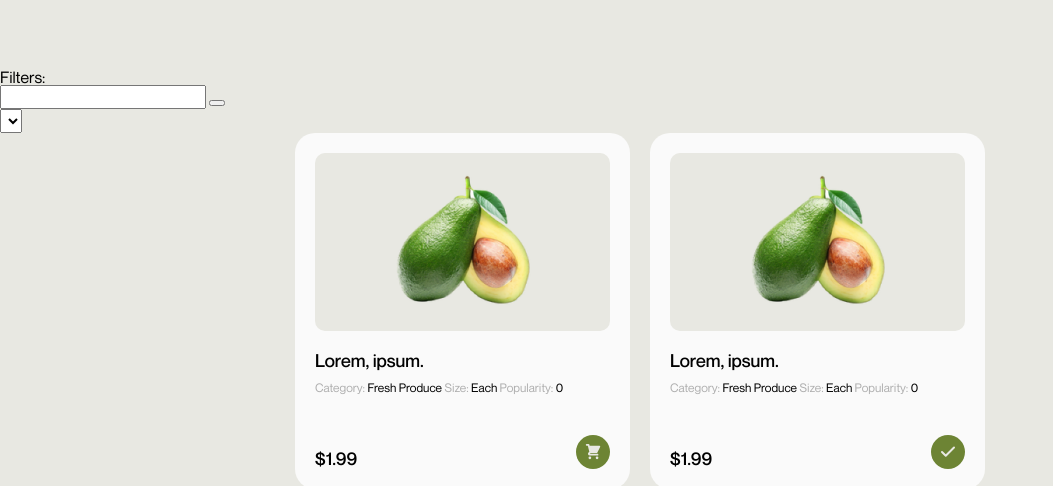
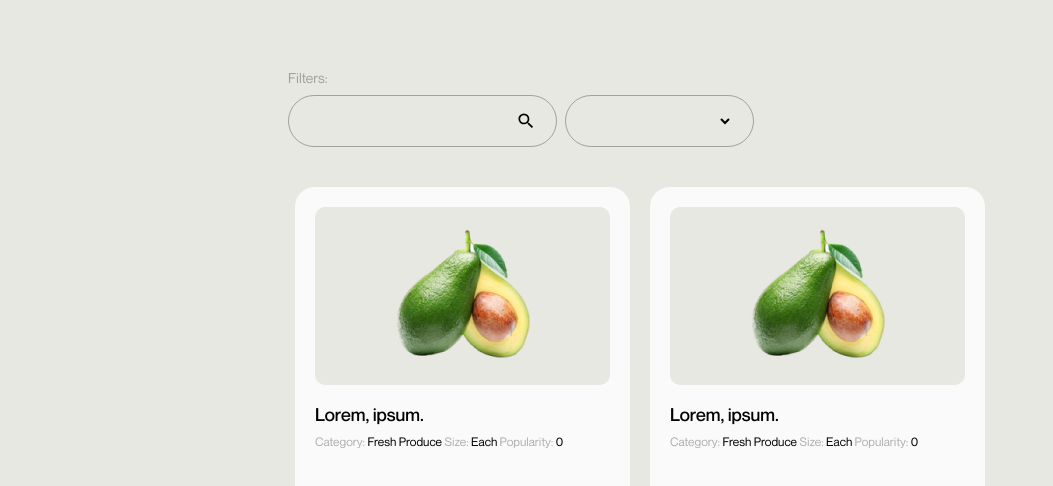
Before and after one commit to DimkaGrek/AsyncAvengers, a website built with Parcel: page src/index.html in a window 1280 px wide. Shown: the part 871-1357 px from the top of the page, without its empty margins (0-1053 px from the left). Built offline with nearby package versions, Linux system fonts and the light colour scheme; no server answers; a web font is replaced by a local one.

Commit message:
filters-style

```diff
--- a/src/partials/filter.html
+++ b/src/partials/filter.html
@@ -1,13 +1,17 @@
 <!-- <h2>This is filter section</h2> -->
-<section class="filters">
+<div class="filters container">
   <p class="filters-text">Filters:</p>
   <ul class="filters-list">
     <li class="filters-li">
       <input type="text" class="filters-input" />
-      <button type="submit" class="filters-btn"></button>
+      <button type="submit" class="filters-btn">
+        <svg class="filters-icon" width="20" height="20">
+          <use href="./img/icons.svg#icon-baseline-search"></use>
+        </svg>
+      </button>
     </li>
     <li class="filters-li">
-      <select name="filters-categories" id=""></select>
+      <select name="filters-categories" id="" class="filters-select"></select>
     </li>
   </ul>
-</section>
+</div>
--- a/src/style/base/_common.css
+++ b/src/style/base/_common.css
@@ -7,3 +7,8 @@ body {
   font-style: normal;
   background-color: var(--gainsboro);
 }
+
+ul {
+  list-style-type: none;
+  padding: 0;
+}
--- /dev/null
+++ b/src/style/layout/_filters.css
@@ -0,0 +1,98 @@
+.filters {
+    width: 100%;
+    margin-bottom: 40px;
+}
+
+.filters-text {
+    font-family: Neue Montreal;
+    font-size: 14px;
+    font-weight: 400;
+    line-height: 1.28;
+    color: var(--black_30);
+}
+
+.filters-list {
+    width: 100%;
+    margin-top: 8px;
+    display: flex;
+    flex-direction: column;
+    gap: 12px;
+
+}
+
+@media only screen and (min-width: 768px) {
+    .filters-list {
+        flex-direction: row;
+        gap: 8px;
+
+    }
+}
+
+.filters-li {
+    display: flex;
+    width: 100%;
+    height: 48px;
+
+    padding: 14px 20px;
+    margin-left: auto;
+    justify-content: center;
+    align-items: center;
+    line-height: 1.28;
+
+    border-radius: 30px;
+    border: 1px solid var(--black_30);
+    transition: color 250ms cubic-bezier(0.4, 0, 0.2, 1);
+}
+.filters-li:first-child:hover,
+.filters-li:first-child:focus {
+    border-color: var(--olive);
+}
+
+@media only screen and (min-width: 768px) {
+    .filters-li {
+        height: 52px;
+        margin-left: 0;
+    }
+    .filters-li:first-child {
+        width: 269px;
+    }
+    .filters-li:last-child {
+        width: 189px;
+    }
+}
+
+.filters-input {
+    width: 100%;
+    border: none;
+    padding: 0;
+    outline-style: none;
+    background-color: transparent;
+
+    color: var(--black);
+    font-family: Neue Montreal;
+    font-size: 18px;
+    font-weight: 400;
+    line-height: 1.33;
+}
+
+.filters-btn {
+    display: flex;
+    justify-content: center;
+    align-items: center;
+    width: 20px;
+    height: 20px;
+    padding: 0;
+    border: none;
+    background-color: transparent;
+}
+
+.filters-icon {
+    fill: var(--black);
+}
+
+.filters-select {
+    width: 100%;
+    border: none;
+    outline-style: none;
+    background-color: transparent;
+}
--- a/src/style/main.css
+++ b/src/style/main.css
@@ -11,3 +11,4 @@
 @import './layout/_modal.css';
 @import './layout/_error.css';
 @import './layout/_cart.css';
+@import './layout/_filters.css';
```
Also changed, not shown: 1 other file.
